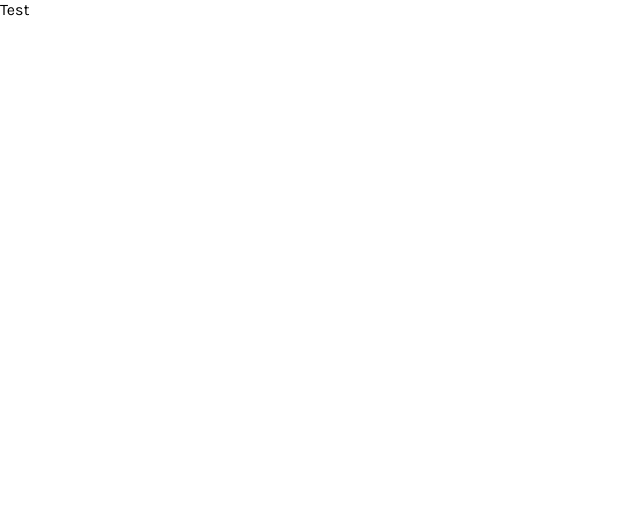
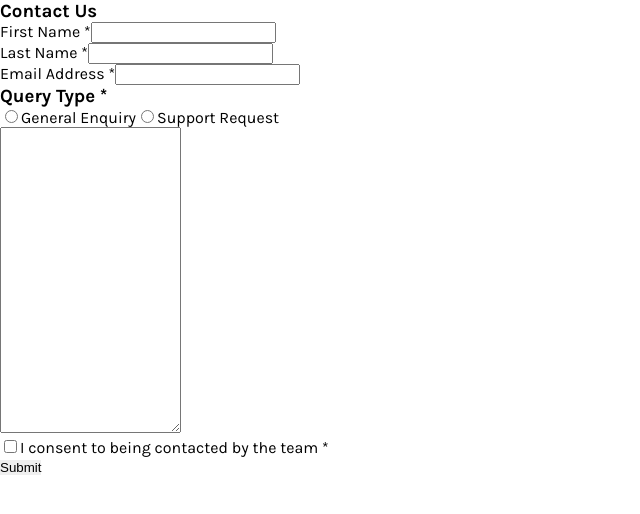
Before and after one commit to Oleksandr-Berd/contact-form, a React (Vite) app: page / in a window 1280 px wide. Shown: the top 514 px of the page, without its empty margins (0-640 px from the left). Built offline with nearby package versions, Linux system fonts and the light colour scheme.

Commit message:
markup is done

```diff
--- a/src/App.jsx
+++ b/src/App.jsx
@@ -1,6 +1,10 @@
 import * as SC from "./AppStyled";
+
+import ContactForm from "./assets/components/ContactForm/ContactForm";
 function App() {
-  return <SC.AppStyled>Test</SC.AppStyled>;
+  return <SC.AppStyled>
+    <ContactForm/>
+  </SC.AppStyled>;
 }
 
 export default App;
--- a/src/assets/components/ContactForm/ContactForm.jsx
+++ b/src/assets/components/ContactForm/ContactForm.jsx
@@ -28,16 +28,28 @@ const ContactForm = () => {
           <input type="text" name="email" id="email" />
         </div>
         <div>
-            <h3>Query Type <span>*</span></h3>
+          <h3>
+            Query Type <span>*</span>
+          </h3>
           <label htmlFor="general">
-                <input type="radio" name="general" value="general"/>
+            <input type="radio" name="general" value="general" />
             General Enquiry
           </label>
           <label htmlFor="support">
-                <input type="radio" name="support" value="support"/>
+            <input type="radio" name="support" value="support" />
             Support Request
           </label>
         </div>
+        <div>
+          <label htmlFor="message">
+            <textarea type="text" name="message" id="message" rows={20}/>
+          </label>
+        </div>
+        <div>
+            <input type="checkbox" id="consent" name="consent"/>
+            <label htmlFor="consent">I consent to being contacted by the team <span>*</span></label>
+        </div>
+        <button type="submit">Submit</button>
       </form>
     </div>
   );
```
Lines whose indentation alone changed are shown as unchanged.
